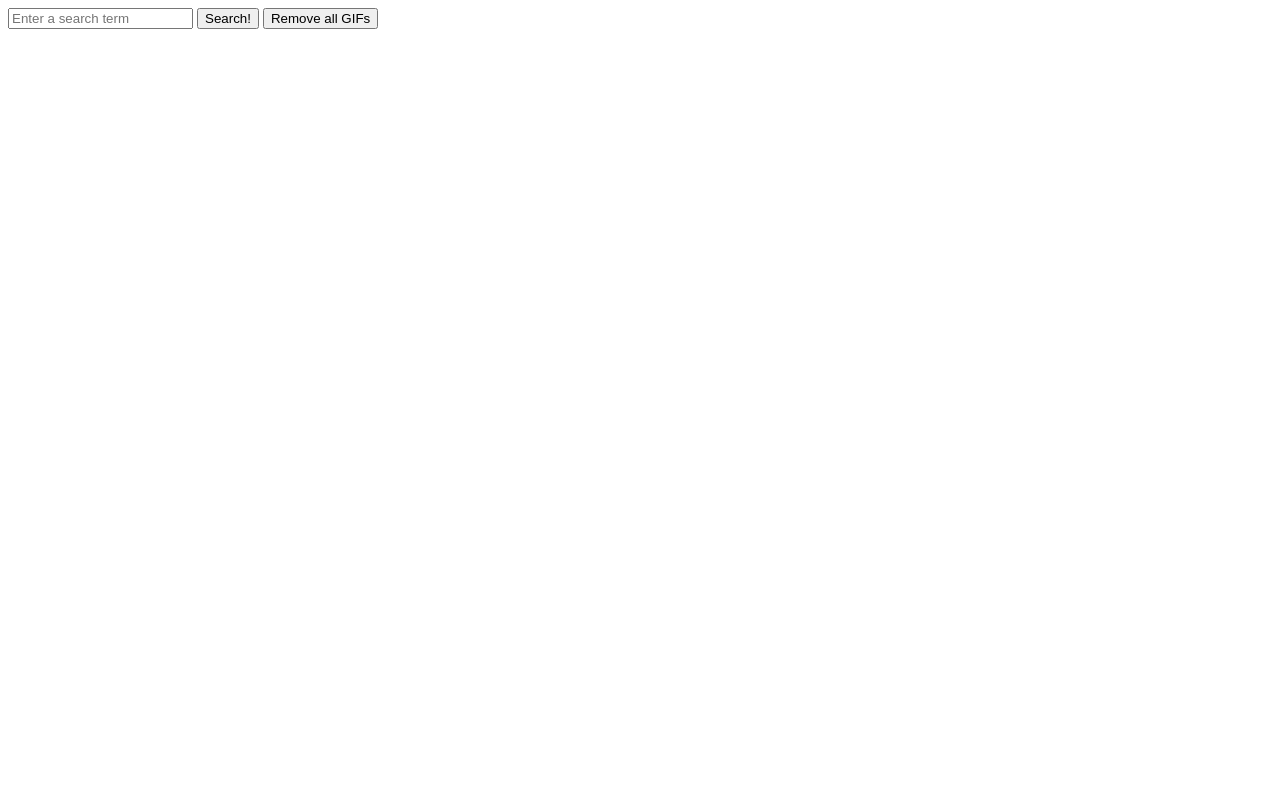
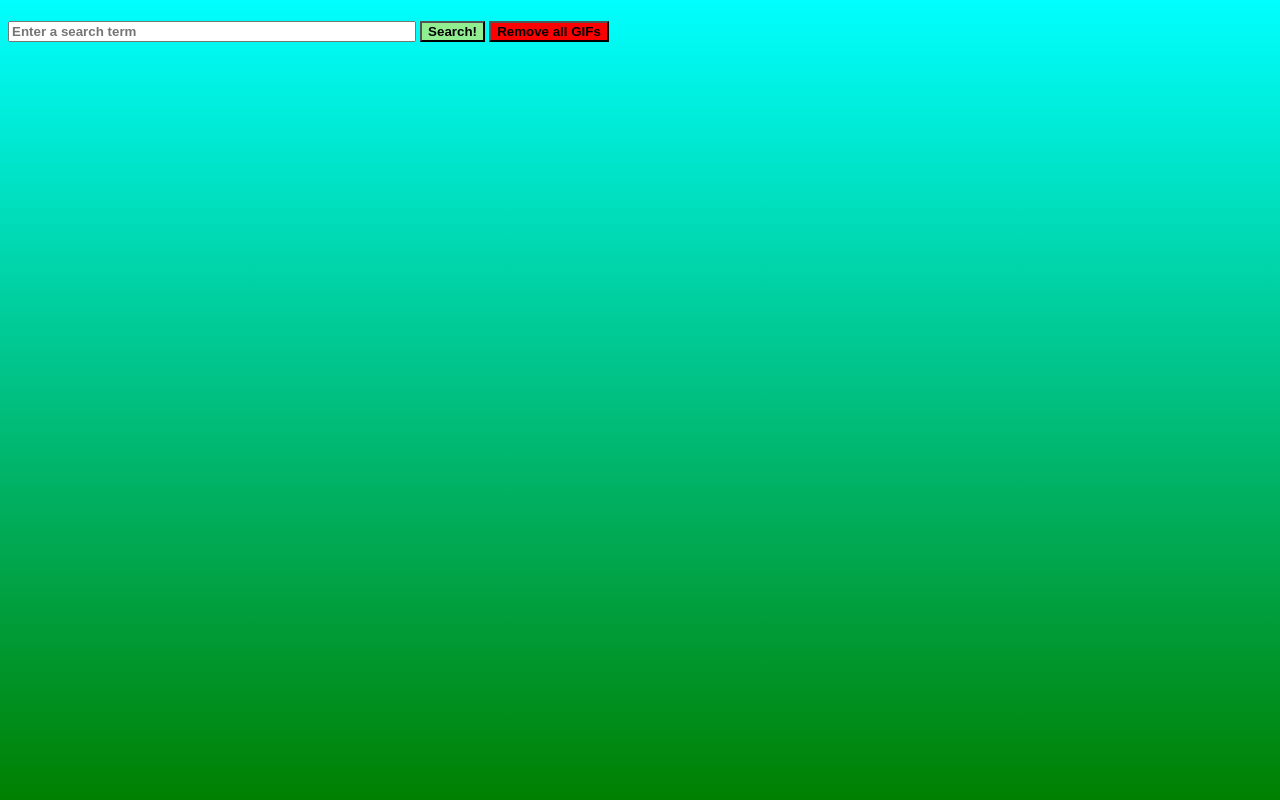
Before and after one commit to iam8/14.3.13-Giphy-Party, a plain HTML site: page index.html in a window 1280 px wide. Drawn offline with nearby package versions, Linux system fonts and the light colour scheme.

Commit message:
Added styling rulesets for more elements and added more styles for elements already included in the file.

```diff
--- a/app.css
+++ b/app.css
@@ -2,19 +2,50 @@
 /* 11/18/22 */
 /* 14.3.13: Giphy Party Exercise */
 
+body {
+    background-image: linear-gradient(aqua, green);
+    background-repeat: no-repeat;
+    background-attachment: fixed;
+    font-family: 'Gill Sans', 'Gill Sans MT', Calibri, 'Trebuchet MS', sans-serif;
+}
+
+h1 {
+    text-align: center;
+}
+
+input {
+    font-weight: bold;
+}
+
 img {
     width: 100%;
+    border: 3px solid black;
 }
 
 .single-gif-container {
-    background-color: green;
     width: 30%;
+    margin: 10px 0px;
+}
+
+#search-form {
+    margin: 20px 0px;
+}
+
+#search-input {
+    width: 400px;
+}
+
+#submit-input {
+    background-color: lightgreen;
+}
+
+#remove-gifs {
+    background-color: red;
 }
 
 #gif-section {
-    background-color: lightblue;
     display: flex;
     flex-wrap: wrap;
     justify-content: space-around;
-    align-content: space-around;
+    align-items: center;
 }
```
